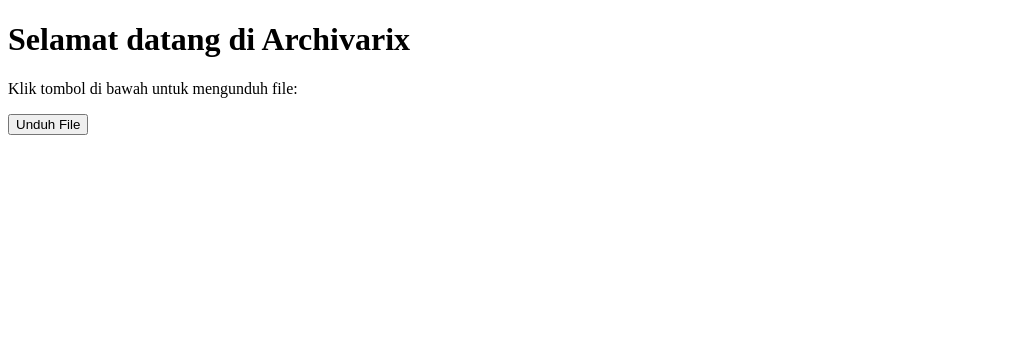
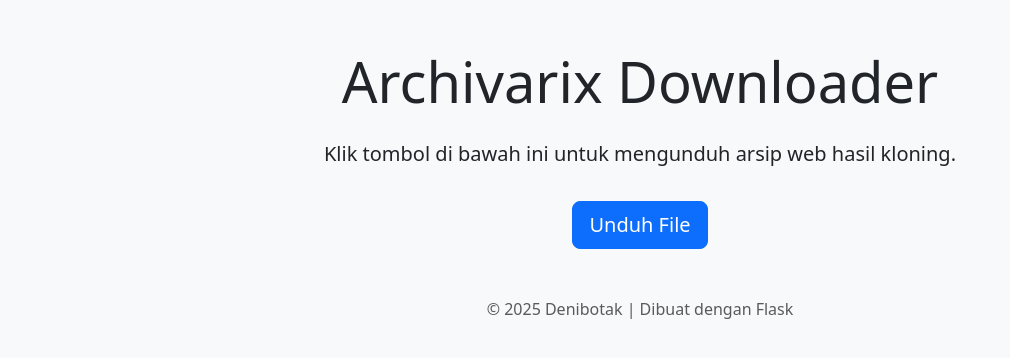
Before and after one commit to Denibotak/archivarix-clone, a Flask app: page / in a window 1280 px wide. Shown: the top 358 px of the page, without its empty margins (0-1010 px from the left). Run offline with Flask 3, Linux system fonts and the light colour scheme.

Commit message:
Update halaman depan

```diff
--- a/templates/index.html
+++ b/templates/index.html
@@ -1,15 +1,22 @@
 <!DOCTYPE html>
-<html lang="en">
+<html lang="id">
 <head>
     <meta charset="UTF-8">
     <meta name="viewport" content="width=device-width, initial-scale=1.0">
-    <title>Archivarix Download</title>
+    <title>Archivarix Downloader</title>
+    <link href="https://cdn.jsdelivr.net/npm/bootstrap@5.3.3/dist/css/bootstrap.min.css" rel="stylesheet">
 </head>
-<body>
-    <h1>Selamat datang di Archivarix</h1>
-    <p>Klik tombol di bawah untuk mengunduh file:</p>
-    <a href="/download">
-        <button>Unduh File</button>
-    </a>
+<body class="bg-light">
+
+<div class="container text-center mt-5">
+    <h1 class="display-4 mb-4">Archivarix Downloader</h1>
+    <p class="lead">Klik tombol di bawah ini untuk mengunduh arsip web hasil kloning.</p>
+    <a href="/download" class="btn btn-primary btn-lg mt-3">Unduh File</a>
+</div>
+
+<footer class="text-center mt-5 text-muted">
+    <p>© 2025 Denibotak | Dibuat dengan Flask</p>
+</footer>
+
 </body>
 </html>
```
